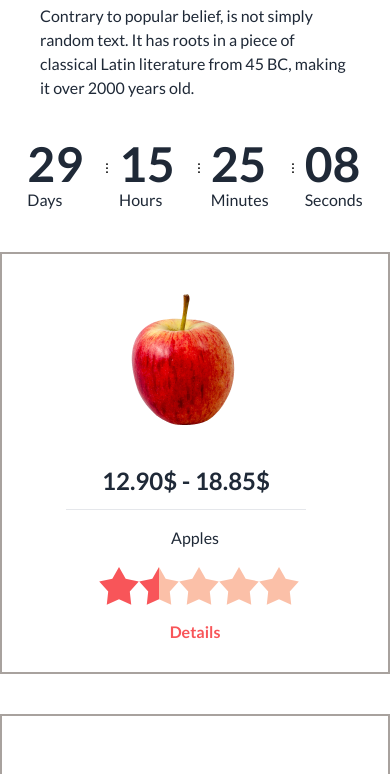
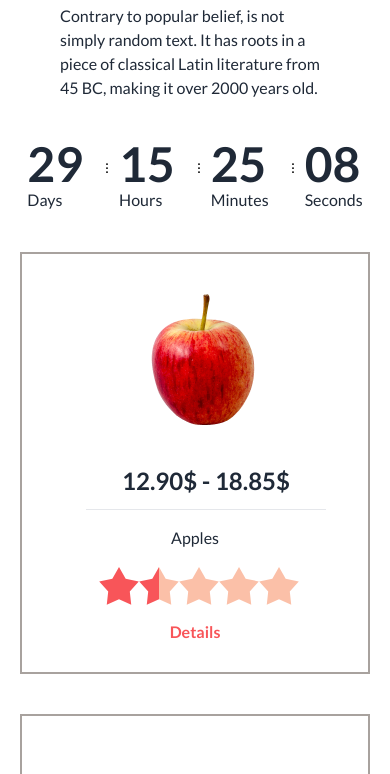
Before and after one commit to Maimun54/fruit-brust, a plain HTML site: page index.html in a window 390 px wide. Shown: the part 612-1386 px from the top of the page. Drawn offline with nearby package versions, Linux system fonts and the light colour scheme.

Commit message:
Responsive issue fixed

```diff
--- a/index.html
+++ b/index.html
@@ -92,7 +92,7 @@
 
     </header>
 
-    <main class="max-w-screen-xl   mx-auto  ">
+    <main class="max-w-screen-xl px-5 lg:px-0  mx-auto  ">
       <section class="relative">
         <div class="carousel w-full ">
           <div id="slide1" class="carousel-item relative   	 w-full bg-slider-one bg-blend-multiply	 bg-center bg-cover bg-no-repeat  lg:h-[550px] text-center ">
```
